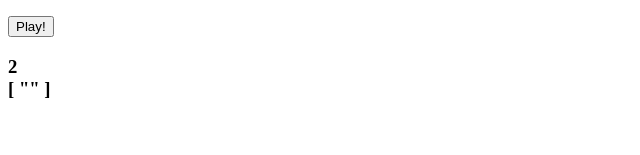
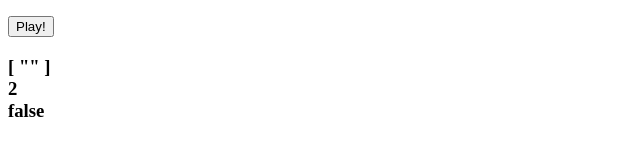
Before and after one commit to DarthKitten2130/atlas-vue, a Vue app: page / in a window 1280 px wide. Shown: the part 349-504 px from the top of the page, without its empty margins (0-640 px from the left). Built offline with nearby package versions, Linux system fonts and the light colour scheme.

Commit message:
Finished localStorage implementation

```diff
--- a/src/App.vue
+++ b/src/App.vue
@@ -29,7 +29,7 @@ export default{
     beforeMount() {
 
         localStorage.setItem('playerNum',2),
-        localStorage.setItem('userNames',[]),
+        localStorage.setItem('userNames',''),
         localStorage.setItem('equalNames',false)
     },
 
--- a/src/components/atlasLocal.vue
+++ b/src/components/atlasLocal.vue
@@ -1,5 +1,5 @@
 <template>
-    <h1>Sup</h1>
+    <h1>atlasLocal</h1>
 </template>
 
 <script>
--- a/src/components/infoLocal.vue
+++ b/src/components/infoLocal.vue
@@ -2,42 +2,51 @@
     <div>
         <form>
             <label for="playerNum">How Many Players?</label><br>
-            <input id="playerNum" name = "playerNum" v-model="store.playerNum"><br>
+            <input id="playerNum" name = "playerNum" v-model="tempPlayerNum"><br>
             <br>
             <label for="userName">Usernames (Seperate multiple usernames with commas)</label><br>
-            <input id="userName" name="playerNum" v-model="store.userNames">
+            <input id="userName" name="playerNum" v-model="tempUserNames">
             <br>
             <br>
             <button v-on:click="playerCount">Play!</button>
         </form>
-        <h3>{{ store.playerNum }}<br>
-            {{ store.userNames.split(',') }}
+        <h3>{{ userNames.split(',') }} <br>
+            {{ playerNum }} <br>
+            {{ equalNames }}
         </h3>
     </div>
 </template>
 
 <script>
-import {store} from './store.js'
-
     export default{
         name:'infoLocal',
         data(){
-            return{
-            store,
+            return {
+            tempPlayerNum: 2,
+            tempUserNames: '',
+            playerNum: localStorage.getItem('playerNum'),
+            userNames: localStorage.getItem('userNames'),
+            equalNames: localStorage.getItem('equalNames')
             }
         },
-        methods:{
+        methods: {
             playerCount() {
-                if (store.playerNum != store.userNames.split(',').length) {
+                localStorage.setItem('playerNum',this.tempPlayerNum)
+
+                localStorage.setItem('userNames',this.tempUserNames)
+
+                if (localStorage.getItem('playerNum') == 1) {
+                    localStorage.setItem('equalNames',false)
+                    alert("You can't have just one player!")
+                }
+
+                else if (localStorage.getItem('playerNum') != localStorage.getItem('userNames').split(',').length) {
+                    localStorage.setItem('equalNames',false)
                     alert("Number of Players and Usernames isn't the same!")
                 }
 
-                else if (store.playerNum == 1) {
-                    alert("You can't have just one player!")
-                }
-
                 else {
-                    store.equal = true
+                    localStorage.setItem('equalNames',true)
                 }
             }
         }
--- a/src/components/store.js
+++ /dev/null
@@ -1,7 +0,0 @@
-import {reactive} from 'vue'
-
-export const store = reactive({
-    playerNum: 2,
-    userNames: '',
-    'equal': false
-})
```
